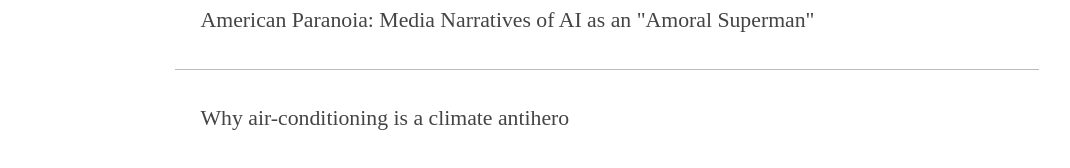
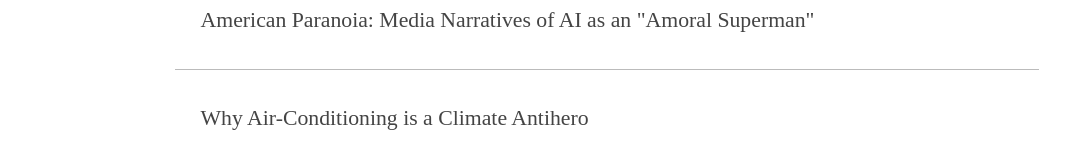
Before and after one commit to chaser164/elina-personal-website-v2, a React (Vite) app: page / in a window 1280 px wide. Shown: the part 1499-1667 px from the top of the page, without its empty margins (33-1103 px from the left). Built offline with nearby package versions, Linux system fonts and the light colour scheme.

Commit message:
ac article: title case

```diff
--- a/src/App.jsx
+++ b/src/App.jsx
@@ -38,7 +38,7 @@ function App() {
             American Paranoia: Media Narratives of AI as an "Amoral Superman"
           </a>
           <a className="article-item" href="https://www.technologyreview.kr/why-air-conditioning-is-a-climate-antihero/" target="_blank" rel="noopener noreferrer">
-            Why air-conditioning is a climate antihero
+            Why Air-Conditioning is a Climate Antihero
           </a>
         </div>
       </div>
```
